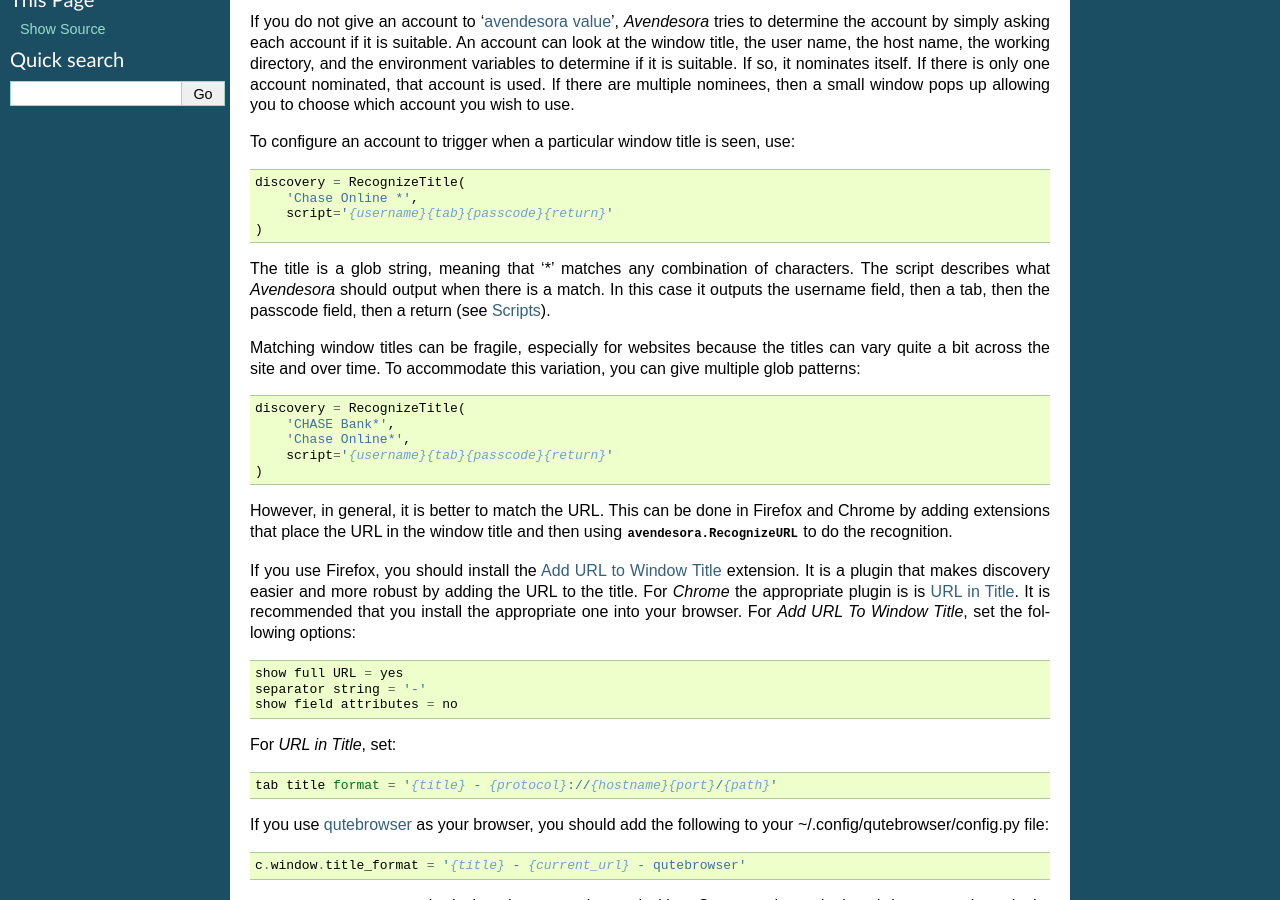
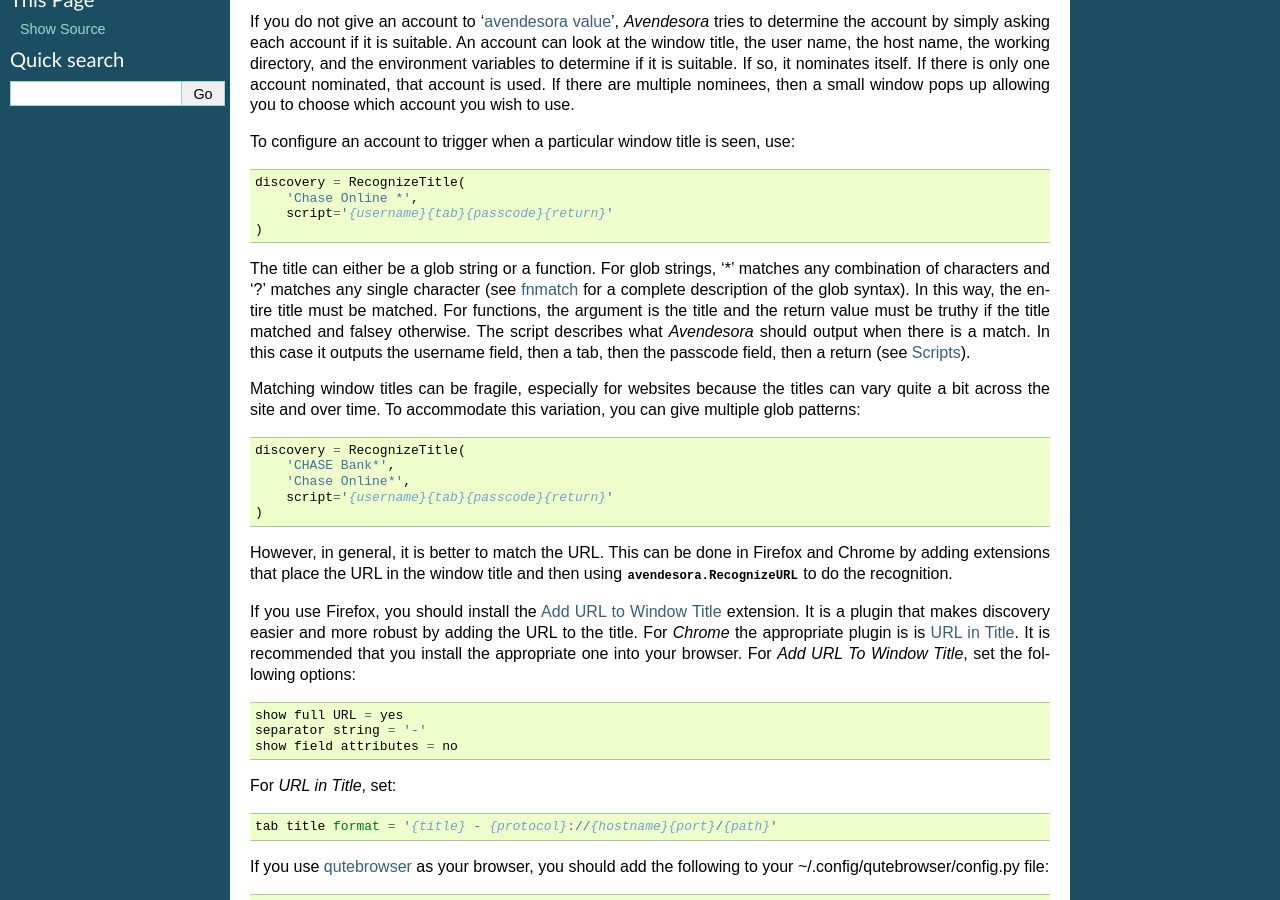
Before and after one commit to KenKundert/avendesora, a Sphinx documentation site: the page built from doc/advanced.rst, in a window 1280 px wide and 900 px high, scrolled down 539 px. Built offline with Sphinx 7.4.7, drawn with Linux system fonts in a browser that asks for light colours.

Commit message:
Allow functions as arguments to RecognizeTitle.

```diff
--- a/doc/advanced.rst
+++ b/doc/advanced.rst
@@ -66,10 +66,15 @@ seen, use:
         script='{username}{tab}{passcode}{return}'
     )
 
-The title is a glob string, meaning that '*' matches any combination
-of characters. The script describes what *Avendesora* should output
-when there is a match. In this case it outputs the username field,
-then a tab, then the passcode field, then a return (see :ref:`scripts`).
+The title can either be a glob string or a function.  For glob strings, '*'
+matches any combination of characters and '?' matches any single character (see
+`fnmatch <https://docs.python.org/3.6/library/fnmatch.html>`_ for a complete
+description of the glob syntax).  In this way, the entire title must be
+matched.  For functions, the argument is the title and the return value must be
+truthy if the title matched and falsey otherwise.  The script describes what
+*Avendesora* should output when there is a match. In this case it outputs the
+username field, then a tab, then the passcode field, then a return (see
+:ref:`scripts`).
 
 Matching window titles can be fragile, especially for websites
 because the titles can vary quite a bit across the site and over
```
Also changed, not shown: 2 other files.
